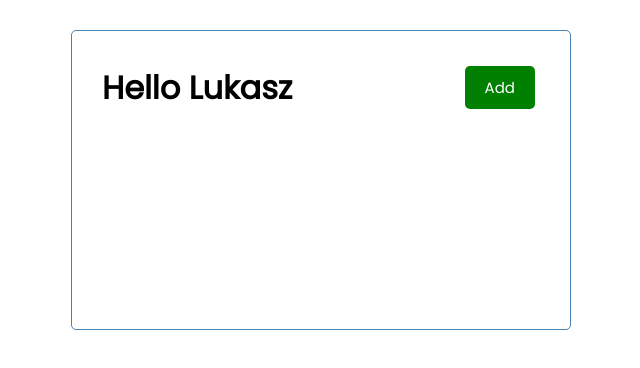
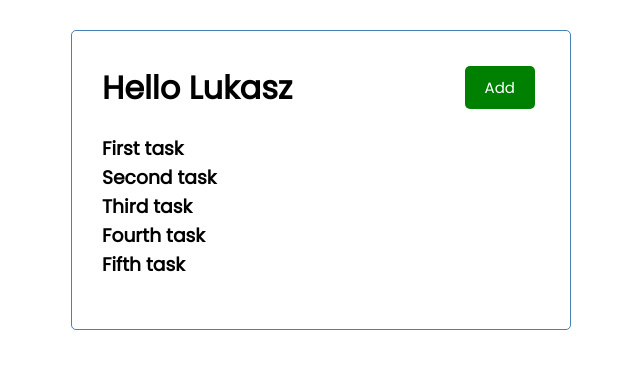
Before and after one commit to lukasz-klekner/task_tracker_react, a React (Create React App) app: page / in a window 1280 px wide. Shown: the top 368 px of the page, without its empty margins (319-959 px from the left). Built offline with nearby package versions, Linux system fonts and the light colour scheme.

Commit message:
implements Tasks component

```diff
--- a/src/App.js
+++ b/src/App.js
@@ -1,9 +1,20 @@
+import { useState } from 'react'
+
 import Header from './components/Header'
+import Tasks from './components/Tasks'
 
 function App() {
+  const [tasks, setTask] = useState([
+    { id: 1, text: 'First task' },
+    { id: 2, text: 'Second task' },
+    { id: 3, text: 'Third task' },
+    { id: 4, text: 'Fourth task' },
+    { id: 5, text: 'Fifth task' },
+  ])
   return (
     <div className='container'>
       <Header />
+      <Tasks tasks={tasks} />
     </div>
   )
 }
--- /dev/null
+++ b/src/components/Tasks.js
@@ -0,0 +1,19 @@
+import PropTypes from 'prop-types'
+
+const Tasks = ({ tasks }) => (
+  <>
+    {tasks.map(({ text, id }) => (
+      <h3 key={id}>{text}</h3>
+    ))}
+  </>
+)
+
+Tasks.defaultProps = {
+  tasks: [],
+}
+
+Tasks.propTypes = {
+  taks: PropTypes.array,
+}
+
+export default Tasks
```
